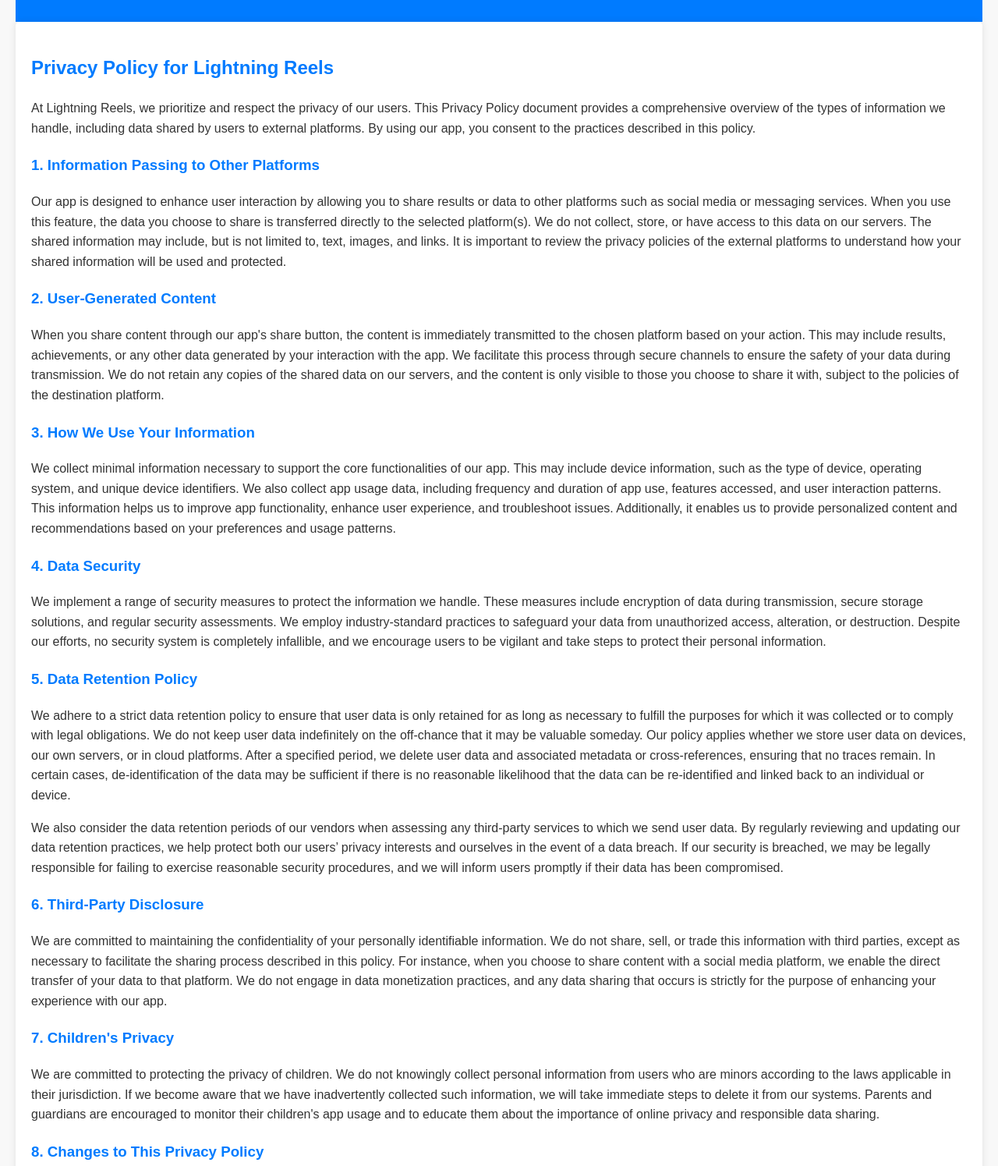
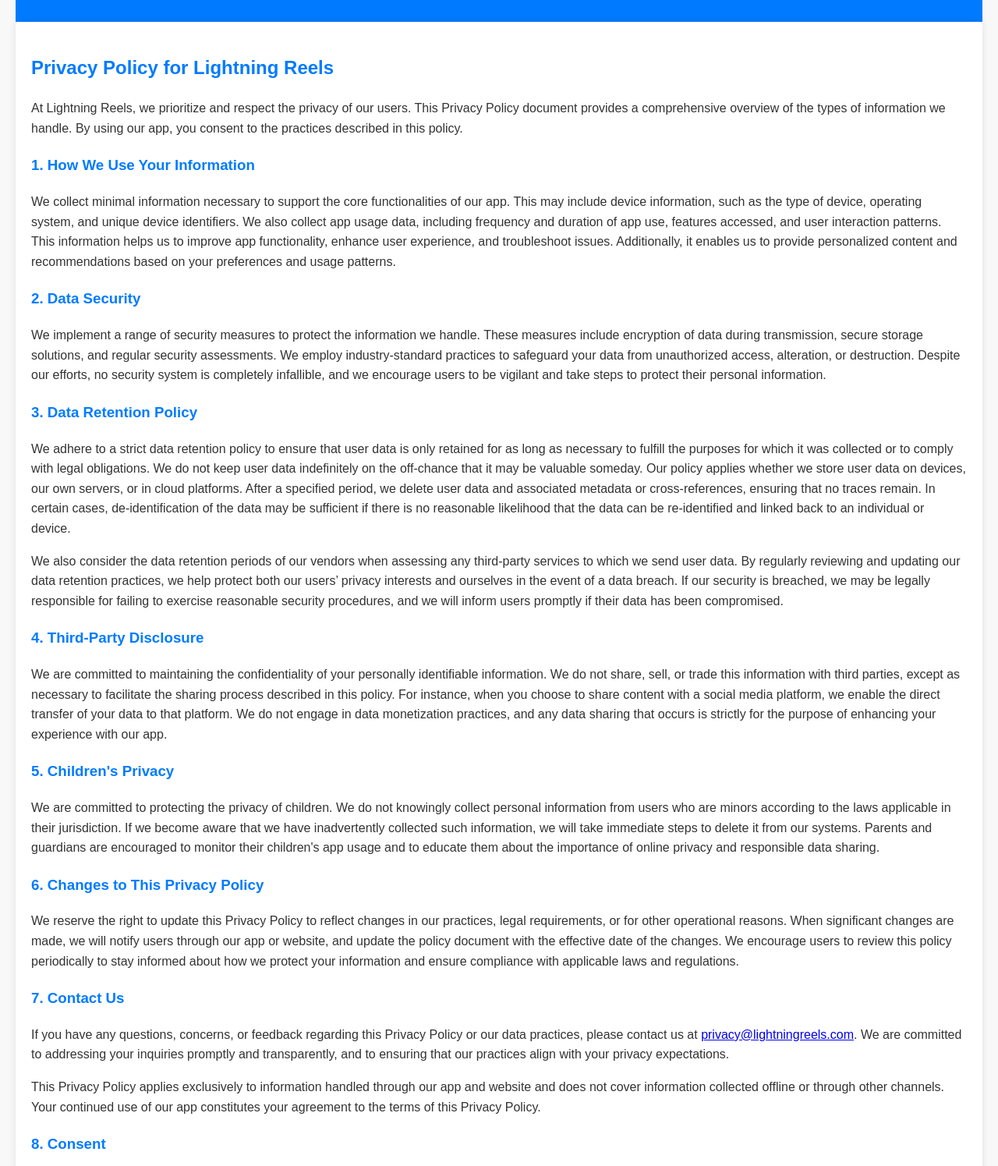
Before and after one commit to Benedict0530/Lightning-Reels-Policy, a plain HTML site: page index.html in a window 1280 px wide. Shown: the part 106-1601 px from the top of the page at 78% size. Drawn offline with Linux system fonts and the light colour scheme.

Commit message:
Update index.html

```diff
--- a/index.html
+++ b/index.html
@@ -55,40 +55,34 @@
     <section>
         <h2>Privacy Policy for Lightning Reels</h2>
 
-        <p>At Lightning Reels, we prioritize and respect the privacy of our users. This Privacy Policy document provides a comprehensive overview of the types of information we handle, including data shared by users to external platforms. By using our app, you consent to the practices described in this policy.</p>
+        <p>At Lightning Reels, we prioritize and respect the privacy of our users. This Privacy Policy document provides a comprehensive overview of the types of information we handle. By using our app, you consent to the practices described in this policy.</p>
 
-        <h3>1. Information Passing to Other Platforms</h3>
-        <p>Our app is designed to enhance user interaction by allowing you to share results or data to other platforms such as social media or messaging services. When you use this feature, the data you choose to share is transferred directly to the selected platform(s). We do not collect, store, or have access to this data on our servers. The shared information may include, but is not limited to, text, images, and links. It is important to review the privacy policies of the external platforms to understand how your shared information will be used and protected.</p>
-
-        <h3>2. User-Generated Content</h3>
-        <p>When you share content through our app's share button, the content is immediately transmitted to the chosen platform based on your action. This may include results, achievements, or any other data generated by your interaction with the app. We facilitate this process through secure channels to ensure the safety of your data during transmission. We do not retain any copies of the shared data on our servers, and the content is only visible to those you choose to share it with, subject to the policies of the destination platform.</p>
-
-        <h3>3. How We Use Your Information</h3>
+        <h3>1. How We Use Your Information</h3>
         <p>We collect minimal information necessary to support the core functionalities of our app. This may include device information, such as the type of device, operating system, and unique device identifiers. We also collect app usage data, including frequency and duration of app use, features accessed, and user interaction patterns. This information helps us to improve app functionality, enhance user experience, and troubleshoot issues. Additionally, it enables us to provide personalized content and recommendations based on your preferences and usage patterns.</p>
 
-        <h3>4. Data Security</h3>
+        <h3>2. Data Security</h3>
         <p>We implement a range of security measures to protect the information we handle. These measures include encryption of data during transmission, secure storage solutions, and regular security assessments. We employ industry-standard practices to safeguard your data from unauthorized access, alteration, or destruction. Despite our efforts, no security system is completely infallible, and we encourage users to be vigilant and take steps to protect their personal information.</p>
 
-        <h3>5. Data Retention Policy</h3>
+        <h3>3. Data Retention Policy</h3>
         <p>We adhere to a strict data retention policy to ensure that user data is only retained for as long as necessary to fulfill the purposes for which it was collected or to comply with legal obligations. We do not keep user data indefinitely on the off-chance that it may be valuable someday. Our policy applies whether we store user data on devices, our own servers, or in cloud platforms. After a specified period, we delete user data and associated metadata or cross-references, ensuring that no traces remain. In certain cases, de-identification of the data may be sufficient if there is no reasonable likelihood that the data can be re-identified and linked back to an individual or device.</p>
 
         <p>We also consider the data retention periods of our vendors when assessing any third-party services to which we send user data. By regularly reviewing and updating our data retention practices, we help protect both our users’ privacy interests and ourselves in the event of a data breach. If our security is breached, we may be legally responsible for failing to exercise reasonable security procedures, and we will inform users promptly if their data has been compromised.</p>
 
-        <h3>6. Third-Party Disclosure</h3>
+        <h3>4. Third-Party Disclosure</h3>
         <p>We are committed to maintaining the confidentiality of your personally identifiable information. We do not share, sell, or trade this information with third parties, except as necessary to facilitate the sharing process described in this policy. For instance, when you choose to share content with a social media platform, we enable the direct transfer of your data to that platform. We do not engage in data monetization practices, and any data sharing that occurs is strictly for the purpose of enhancing your experience with our app.</p>
 
-        <h3>7. Children's Privacy</h3>
+        <h3>5. Children's Privacy</h3>
         <p>We are committed to protecting the privacy of children. We do not knowingly collect personal information from users who are minors according to the laws applicable in their jurisdiction. If we become aware that we have inadvertently collected such information, we will take immediate steps to delete it from our systems. Parents and guardians are encouraged to monitor their children's app usage and to educate them about the importance of online privacy and responsible data sharing.</p>
 
-        <h3>8. Changes to This Privacy Policy</h3>
+        <h3>6. Changes to This Privacy Policy</h3>
         <p>We reserve the right to update this Privacy Policy to reflect changes in our practices, legal requirements, or for other operational reasons. When significant changes are made, we will notify users through our app or website, and update the policy document with the effective date of the changes. We encourage users to review this policy periodically to stay informed about how we protect your information and ensure compliance with applicable laws and regulations.</p>
 
-        <h3>9. Contact Us</h3>
+        <h3>7. Contact Us</h3>
         <p>If you have any questions, concerns, or feedback regarding this Privacy Policy or our data practices, please contact us at <a href="mailto:privacy@lightningreels.com">privacy@lightningreels.com</a>. We are committed to addressing your inquiries promptly and transparently, and to ensuring that our practices align with your privacy expectations.</p>
 
         <p>This Privacy Policy applies exclusively to information handled through our app and website and does not cover information collected offline or through other channels. Your continued use of our app constitutes your agreement to the terms of this Privacy Policy.</p>
 
-        <h3>10. Consent</h3>
+        <h3>8. Consent</h3>
         <p>By using our app, you acknowledge that you have read and understood this Privacy Policy, and you consent to the collection, use, and sharing of your information as described herein. If you do not agree with any part of this policy, please discontinue use of our app.</p>
     </section>
 </main>
```
